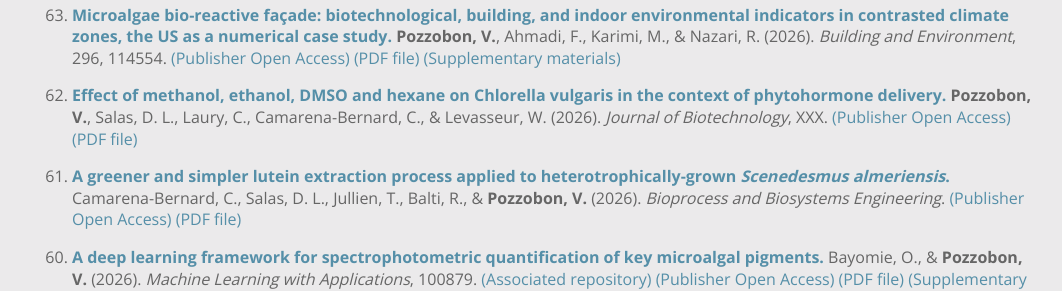
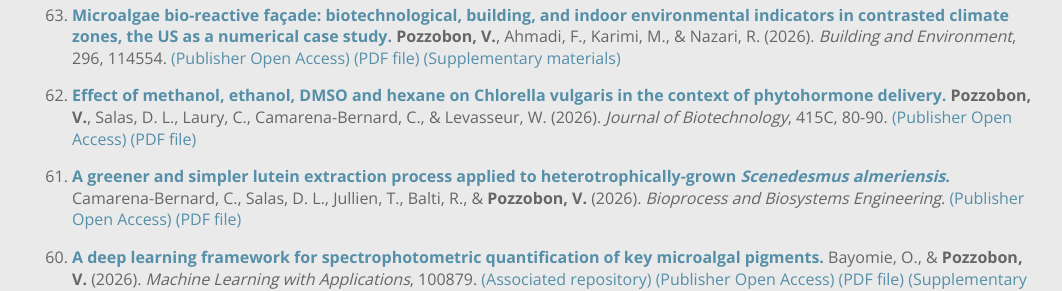
Before and after one commit to victorpozzobon/victorpozzobon.github.io, a Jekyll site: the page built from _pages/academic.md, in a window 1280 px wide. Shown: the part 2088-2379 px from the top of the page, without its empty margins (96-1158 px from the left). Built offline with Jekyll 4.4.1, drawn with Linux system fonts in a browser that asks for light colours.

Commit message:
1 article

```diff
--- a/_pages/academic.md
+++ b/_pages/academic.md
@@ -81,7 +81,7 @@ I presented my work to. For more info, please follow my [ORCID](https://orcid.or
 
 0. [**Microalgae bio-reactive façade: biotechnological, building, and indoor environmental indicators in contrasted climate zones, the US as a numerical case study.**](https://doi.org/10.1016/j.buildenv.2026.114554) **Pozzobon, V.**, Ahmadi, F., Karimi, M., & Nazari, R. (2026).  _Building and Environment_, 296, 114554. [(Publisher Open Access)](https://www.sciencedirect.com/science/article/pii/S0360132326003604/pdfft?md5=74ad469a6cfea2e3ae13d4804b43c2d1&pid=1-s2.0-S0360132326003604-main.pdf) [(PDF file)](/assets/preprints/Pozzobon_2026_b.pdf) [(Supplementary materials)](/assets/preprints/Pozzobon_2026_b_Supplementary_Materials.pdf)
 
-0. [**Effect of methanol, ethanol, DMSO and hexane on Chlorella vulgaris in the context of phytohormone delivery.**](https://doi.org/10.1016/j.jbiotec.2026.03.021) **Pozzobon, V.**, Salas, D. L., Laury, C., Camarena-Bernard, C., & Levasseur, W. (2026). _Journal of Biotechnology_, XXX. [(Publisher Open Access)](https://www.sciencedirect.com/) [(PDF file)](/assets/preprints/Pozzobon_2026_a.pdf)
+0. [**Effect of methanol, ethanol, DMSO and hexane on Chlorella vulgaris in the context of phytohormone delivery.**](https://doi.org/10.1016/j.jbiotec.2026.03.021) **Pozzobon, V.**, Salas, D. L., Laury, C., Camarena-Bernard, C., & Levasseur, W. (2026). _Journal of Biotechnology_, 415C, 80-90. [(Publisher Open Access)](https://www.sciencedirect.com/science/article/pii/S0168165626000957/pdfft?md5=594d6cf33e0da84da194145f8aaa9b0b&pid=1-s2.0-S0168165626000957-main.pdf) [(PDF file)](/assets/preprints/Pozzobon_2026_a.pdf)
 
 0. [**A greener and simpler lutein extraction process applied to heterotrophically-grown _Scenedesmus almeriensis_.**](https://doi.org/10.1007/s00449-026-03319-5) Camarena-Bernard, C., Salas, D. L., Jullien, T., Balti, R., & **Pozzobon, V.** (2026). _Bioprocess and Biosystems Engineering_. [(Publisher Open Access)](https://link.springer.com/content/pdf/10.1007/s00449-026-03319-5.pdf) [(PDF file)](/assets/preprints/Camarena_2026_a.pdf)
 
```
Also changed, not shown: 1 other file.
